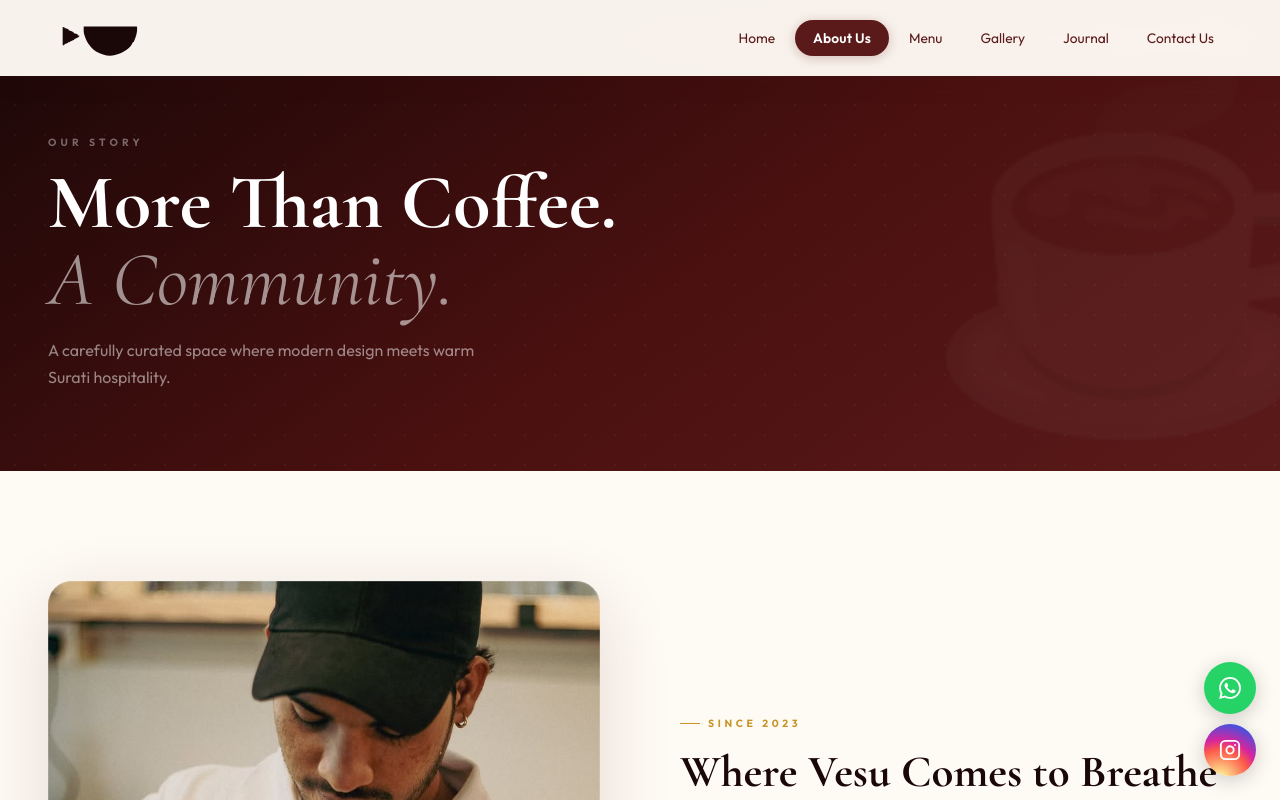
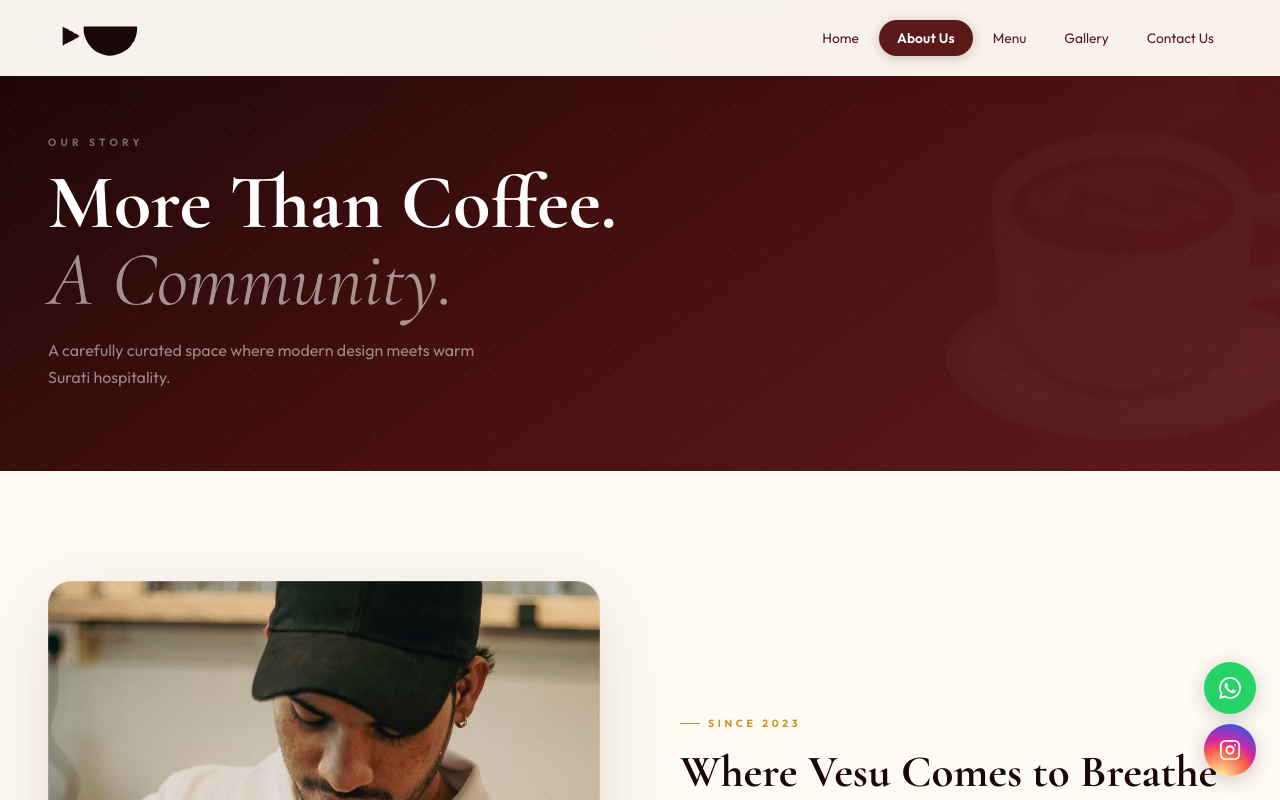
Before and after one commit to Jayesh-Mali-02/livestream-coffee-cafe, a React (Vite) app in the folder my-app/: page /about in a window 1280 px wide. Shown: the top 800 px of the page. Built offline with nearby package versions, Linux system fonts and the light colour scheme.

Commit message:
chore: remove BlogPage - delete route, nav link, and sitemap entry

```diff
--- a/my-app/src/App.jsx
+++ b/my-app/src/App.jsx
@@ -11,7 +11,6 @@ const AboutPage = lazy(() => import('./pages/AboutPage').then(m => ({ default: m
 const MenuPage = lazy(() => import('./pages/MenuPage').then(m => ({ default: m.MenuPage })));
 const GalleryPage = lazy(() => import('./pages/GalleryPage').then(m => ({ default: m.GalleryPage })));
 const ContactPage = lazy(() => import('./pages/ContactPage').then(m => ({ default: m.ContactPage })));
-const BlogPage = lazy(() => import('./pages/BlogPage').then(m => ({ default: m.BlogPage })));
 
 export default function App() {
     const location = useLocation();
@@ -30,7 +29,6 @@ export default function App() {
                         <Route path="/about" element={<AboutPage />} />
                         <Route path="/menu" element={<MenuPage />} />
                         <Route path="/gallery" element={<GalleryPage />} />
-                        <Route path="/blog" element={<BlogPage />} />
                         <Route path="/contact" element={<ContactPage />} />
                     </Routes>
                 </Suspense>
--- a/my-app/src/utils/constants.js
+++ b/my-app/src/utils/constants.js
@@ -51,7 +51,6 @@ export const NAV = [
     { id: "about", label: "About Us" },
     { id: "menu", label: "Menu" },
     { id: "gallery", label: "Gallery" },
-    { id: "blog", label: "Journal" },
     { id: "contact", label: "Contact Us" },
 ];
 
```
Also changed, not shown: 1 other file (tests, documents, lock files or other folders).
